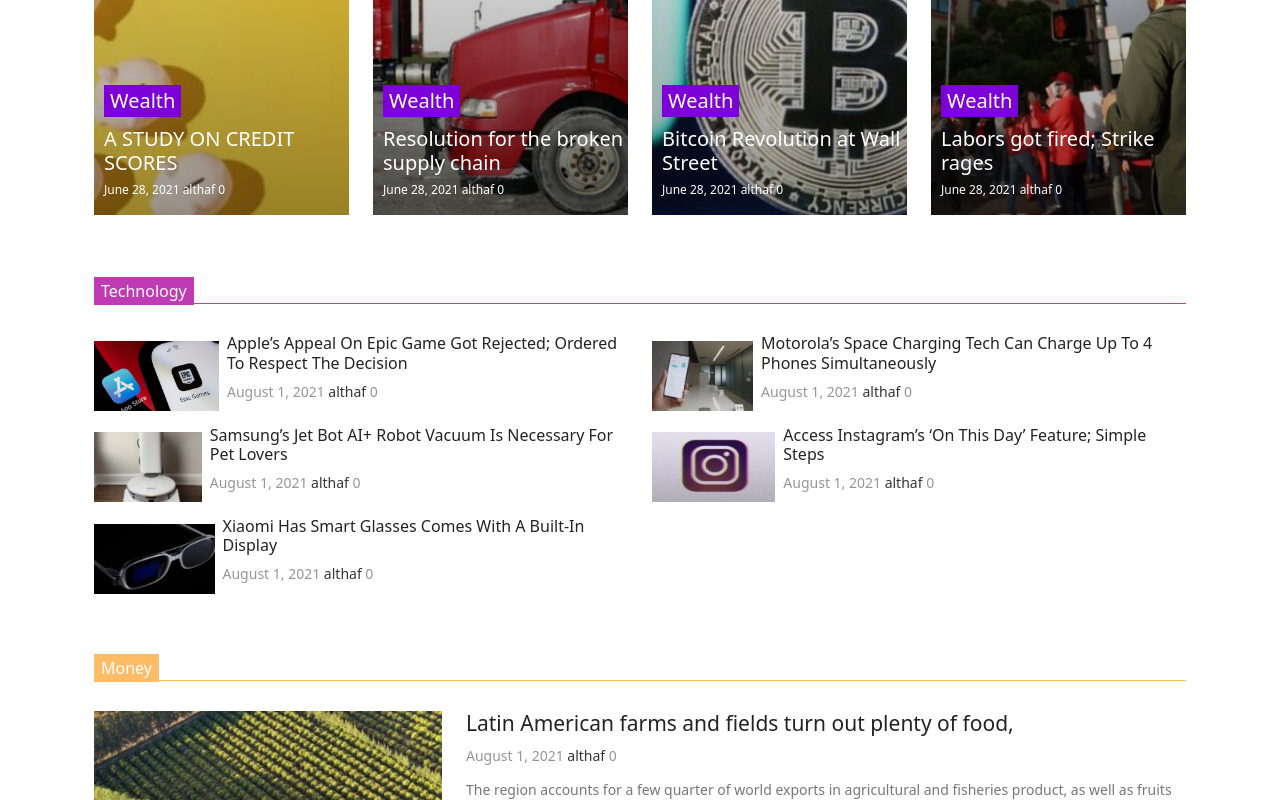
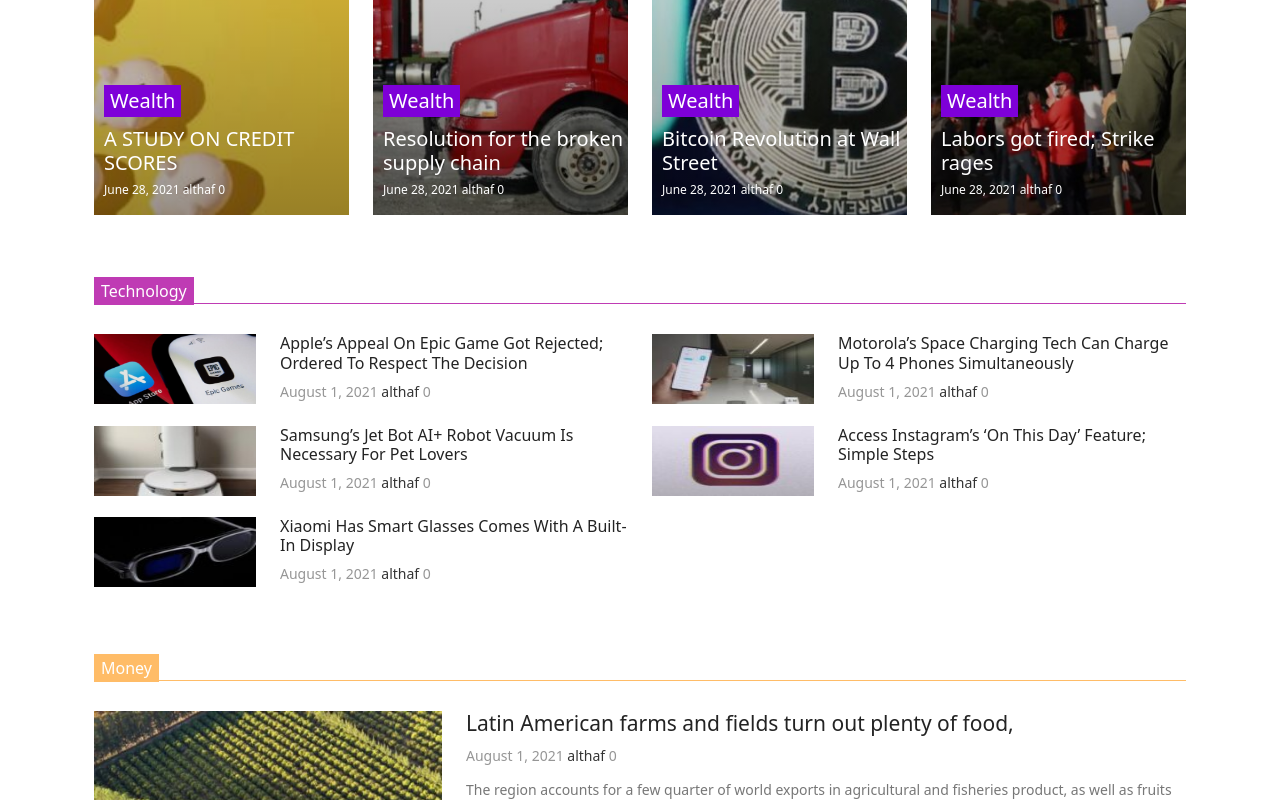
Before and after one commit to Piyushkoladiya7/thetechbuz, a React (Create React App) app: page / in a window 1280 px wide. Shown: the part 1484-2284 px from the top of the page. Built offline with nearby package versions, Linux system fonts and the light colour scheme.

Commit message:
responsive fixed

```diff
--- a/src/App.css
+++ b/src/App.css
@@ -185,6 +185,7 @@
 
 .mobility-title{
   font-size: 22px;
+  color: #232323;
 }
 
 .date_althaf p{
@@ -204,7 +205,7 @@
 .side-menu{
   /* height: 73px; */
   display: flex;
-  align-items: center;
+  /* align-items: center; */
   overflow: hidden;
 }
 
--- a/src/Responsive.css
+++ b/src/Responsive.css
@@ -14,6 +14,10 @@
     .money-text-component{
         margin-top: 10px;
     }
+    .detail-header{
+        font-size: 24px;
+    }
+
 
 }
 
@@ -35,5 +39,8 @@
     .date_althaf p{
         font-size: 12px;
     }
+    .detail-header{
+        font-size: 20px;
+    }
 
 }
--- a/src/pages/details/BestAffordableCars.js
+++ b/src/pages/details/BestAffordableCars.js
@@ -18,11 +18,11 @@
                                 <p>Known for his or her high-end luxury vehicles and setting new market trends with their innovative technology, Mercedes-Benz is going no inebriated right-side-out with its futurist AVTR thought automobile. additionally to the breathless style, the German car manufacturer is decided to introduce humans to the wild thought of thought-driven vehicles. And at the recent IAA 2021 show in metropolis, Mercedes-Benz unconcealed its BCI technology automobile version that sent a wave of feeling across the complete tech-driven automotive world.</p>
                                 <br />
                                 <p>2021 Hyundai Elantra</p>
-                                <img src="./assets/image/bestaffordablecars_detail_img.jfif" alt="" />
+                                <img src="./assets/image/bestaffordablecars_detail_img.jfif" alt="" width="100%"/>
                                 <p>While the absolutely practical electrical AVTR models conferred by the German manufacturing business left everybody surprised, the mind-controlled version of the futurist vehicle is presently in development and testing stage. what is more, Mercedes-Benz conjointly declared that successive ‘thought driven’ iteration of AVTR can accompany associate degree engine power of quite 350kW, and can be put in with battery (made from graphene-based technology) of nearly 110kWhr, that may be absolutely charged inside quarter-hour.</p>
                                 <br />
                                 <p>2021 Toyota Camry</p>
-                                <img src="./assets/image/toyota-car.jfif" alt="" />
+                                <img src="./assets/image/toyota-car.jfif" alt="" width="100%" />
                             </div>
                         </div>
                         <div className='detail-form mt-5'>
--- a/src/pages/details/Mobility.js
+++ b/src/pages/details/Mobility.js
@@ -19,7 +19,7 @@
                                 <br />
                                 <p>While the absolutely practical electrical AVTR models conferred by the German manufacturing business left everybody surprised, the mind-controlled version of the futurist vehicle is presently in development and testing stage. what is more, Mercedes-Benz conjointly declared that successive ‘thought driven’ iteration of AVTR can accompany associate degree engine power of quite 350kW, and can be put in with battery (made from graphene-based technology) of nearly 110kWhr, that may be absolutely charged inside quarter-hour.</p>
                                 <br/>
-                                <img src="./assets/image/mobilety-detail-img.jfif" alt="" />
+                                <img src="./assets/image/mobilety-detail-img.jfif" alt="" width="100%"/>
                             </div>
                         </div>
                         <div className='detail-form mt-5'>
--- a/src/pages/home/Home.js
+++ b/src/pages/home/Home.js
@@ -1,5 +1,5 @@
 import React from 'react'
-import { Col, Container,Row } from 'react-bootstrap';
+import { Col, Container, Row } from 'react-bootstrap';
 import { Link } from 'react-router-dom';
 
 const Home = () => {
@@ -63,10 +63,14 @@
                         <div className='tab_mobility'>
                             <Row>
                                 <Col lg={6}>
+                                    <Link to="/mobility" className='text-decoration-none'>
                                         <div className='grid-Tech grid-mobility'>
-                                        {/* <button className='mobility-btn'>Mobility</button> */}
+                                            <button className='mobility-btn mb-0' style={{ position: "absolute", left: "0px", bottom: "0px" }}>Mobility</button>
                                         </div>
+                                    </Link>
+                                    <Link to="/mobility" className='text-decoration-none'>
                                         <h2 className='mobility-title'>Mercedes-Benz Inspired By ‘Avatar’</h2>
+                                    </Link>
                                     <div className='d-flex date_althaf'>
                                         <p>August 1, 2021 <span>althaf</span> 0 </p>
                                     </div>
@@ -127,10 +131,10 @@
                             <div className='gap-2 mb-2'>
                                 <Link to="/tech" className='text-decoration-none'>
                                     <Row >
-                                        <Col lg={4}>
+                                        <Col xl={4} lg={2} md={2} sm={3} xs={5}>
                                             <img src="./assets/image/details-img.jfif" width="100%" height="70px" alt="" />
                                         </Col>
-                                        <Col lg={8}>
+                                        <Col xl={8} lg={10} md={10} sm={9} xs={7}>
                                             <div className='side-menu-text'>
                                                 <h3>Apple’s Appeal On Epic Game Got Rejected; Ordered To Respect The Decision</h3>
                                                 <div className='d-flex date_althaf'>
@@ -144,10 +148,10 @@
                             <div className='gap-2 mb-2'>
                                 <Link to="/science" className='text-decoration-none'>
                                     <Row >
-                                        <Col lg={4}>
+                                        <Col xl={4} lg={2} md={2} sm={3} xs={5}>
                                             <img src="./assets/image/download.jfif" width="100%" height="70px" alt="" />
                                         </Col>
-                                        <Col lg={8}>
+                                        <Col xl={8} lg={10} md={10} sm={9} xs={7}>
                                             <div className='side-menu-text'>
                                                 <h3>Latin American farms and fields turn out plenty of food,</h3>
                                                 <div className='d-flex date_althaf'>
@@ -161,10 +165,10 @@
                             <div className='gap-2 mb-2'>
                                 <Link to="/mobility" className='text-decoration-none'>
                                     <Row >
-                                        <Col lg={4}>
+                                        <Col xl={4} lg={2} md={2} sm={3} xs={5}>
                                             <img src="./assets/image/grid_img_3.jfif" width="100%" height="70px" alt="" />
                                         </Col>
-                                        <Col lg={8}>
+                                        <Col xl={8} lg={10} md={10} sm={9} xs={7}>
                                             <div className='side-menu-text'>
                                                 <h3>Mercedes-Benz Inspired By ‘Avatar’</h3>
                                                 <div className='d-flex date_althaf'>
@@ -178,10 +182,10 @@
                             <div className='gap-2 mb-2'>
                                 <Link to="/wealth" className='text-decoration-none'>
                                     <Row >
-                                        <Col lg={4}>
+                                        <Col xl={4} lg={2} md={2} sm={3} xs={5}>
                                             <img src="./assets/image/grid_img_4.jfif" width="100%" height="70px" alt="" />
                                         </Col>
-                                        <Col lg={8}>
+                                        <Col xl={8} lg={10} md={10} sm={9} xs={7}>
                                             <div className='side-menu-text'>
                                                 <h3>A STUDY ON CREDIT SCORES</h3>
                                                 <div className='d-flex date_althaf'>
@@ -195,10 +199,10 @@
                             <div className='gap-2 mb-2'>
                                 <Link to="/bestaffordablecars" className='text-decoration-none'>
                                     <Row >
-                                        <Col lg={4}>
+                                        <Col xl={4} lg={2} md={2} sm={3} xs={5}>
                                             <img src="./assets/image/side-menu-car.jfif" width="100%" height="70px" alt="" />
                                         </Col>
-                                        <Col lg={8}>
+                                        <Col xl={8} lg={10} md={10} sm={9} xs={7}>
                                             <div className='side-menu-text'>
                                                 <h3>Best Affordable Cars 2021</h3>
                                                 <div className='d-flex date_althaf'>
@@ -279,63 +283,93 @@
                 <div className='tab_technology'>
                     <Row>
                         <Col lg={6}>
+                            <div className='gap-2 mb-2'>
                                 <Link to="/tech" className='text-decoration-none'>
-                                <div className='side-menu gap-2 mb-2'>
-                                    <img src="./assets/image/details-img.jfif" alt="" width="125px" height="70px" />
+                                    <Row >
+                                        <Col xl={4} lg={2} md={2} sm={3} xs={5}>
+                                            <img src="./assets/image/details-img.jfif" alt="" width="100%" height="70px" />
+                                        </Col>
+                                        <Col xl={8} lg={10} md={10} sm={9} xs={7}>
                                             <div className='side-menu-text'>
                                                 <h3>Apple’s Appeal On Epic Game Got Rejected; Ordered To Respect The Decision</h3>
                                                 <div className='d-flex date_althaf'>
                                                     <p>August 1, 2021 <span>althaf</span> 0 </p>
                                                 </div>
                                             </div>
+                                        </Col>
+                                    </Row>
+                                </Link>
                             </div>
-                            </Link>
+                            <div className='gap-2 mb-2'>
                                 <Link to="/samsung-jet" className='text-decoration-none'>
-                                <div className='side-menu gap-2 mb-2'>
-                                    <img src="./assets/image/Samsung-Jet.jfif" alt="" width="125px" height="70px" />
+                                    <Row >
+                                        <Col xl={4} lg={2} md={2} sm={3} xs={5}>
+                                            <img src="./assets/image/Samsung-Jet.jfif" alt="" width="100%" height="70px" />
+                                        </Col>
+                                        <Col xl={8} lg={10} md={10} sm={9} xs={7}>
                                             <div className='side-menu-text'>
                                                 <h3>Samsung’s Jet Bot AI+ Robot Vacuum Is Necessary For Pet Lovers</h3>
                                                 <div className='d-flex date_althaf'>
                                                     <p>August 1, 2021 <span>althaf</span> 0 </p>
                                                 </div>
                                             </div>
+                                        </Col>
+                                    </Row>
+                                </Link>
                             </div>
-                            </Link>
+                            <div className='gap-2 mb-2'>
                                 <Link to="/xiaomi" className='text-decoration-none'>
-                                <div className='side-menu gap-2 mb-2'>
-                                    <img src="./assets/image/Xiaomi.jfif" alt="" width="125px" height="70px" />
+                                    <Row >
+                                        <Col xl={4} lg={2} md={2} sm={3} xs={5}>
+                                            <img src="./assets/image/Xiaomi.jfif" alt="" width="100%" height="70px" />
+                                        </Col>
+                                        <Col xl={8} lg={10} md={10} sm={9} xs={7}>
                                             <div className='side-menu-text'>
                                                 <h3>Xiaomi Has Smart Glasses Comes With A Built-In Display</h3>
                                                 <div className='d-flex date_althaf'>
                                                     <p>August 1, 2021 <span>althaf</span> 0 </p>
                                                 </div>
                                             </div>
+                                        </Col>
+                                    </Row>
+                                </Link>
                             </div>
-                            </Link>
                         </Col>
                         <Col lg={6}>
+                            <div className='gap-2 mb-2'>
                                 <Link to="/motorola" className='text-decoration-none'>
-                                <div className='side-menu gap-2 mb-2'>
-                                    <img src="./assets/image/Motorola-Space.jfif" alt="" width="125px" height="70px" />
+                                    <Row >
+                                        <Col xl={4} lg={2} md={2} sm={3} xs={5}>
+                                            <img src="./assets/image/Motorola-Space.jfif" alt="" width="100%" height="70px" />
+                                        </Col>
+                                        <Col xl={8} lg={10} md={10} sm={9} xs={7}>
                                             <div className='side-menu-text'>
                                                 <h3>Motorola’s Space Charging Tech Can Charge Up To 4 Phones Simultaneously</h3>
                                                 <div className='d-flex date_althaf'>
                                                     <p>August 1, 2021 <span>althaf</span> 0 </p>
                                                 </div>
                                             </div>
+                                        </Col>
+                                    </Row>
+                                </Link>
                             </div>
-                            </Link>
+                            <div className='gap-2 mb-2'>
                                 <Link to="/access-instagram" className='text-decoration-none'>
-                                <div className='side-menu gap-2 mb-2'>
-                                    <img src="./assets/image/Instagram-Access.jfif" alt="" width="125px" height="70px" />
+                                    <Row >
+                                        <Col xl={4} lg={2} md={2} sm={3} xs={5}>
+                                            <img src="./assets/image/Instagram-Access.jfif" alt="" width="100%" height="70px" />
+                                        </Col>
+                                        <Col xl={8} lg={10} md={10} sm={9} xs={7}>
                                             <div className='side-menu-text'>
                                                 <h3>Access Instagram’s ‘On This Day’ Feature; Simple Steps</h3>
                                                 <div className='d-flex date_althaf'>
                                                     <p>August 1, 2021 <span>althaf</span> 0 </p>
                                                 </div>
                                             </div>
+                                        </Col>
+                                    </Row>
+                                </Link>
                             </div>
-                            </Link>
                         </Col>
                     </Row>
                 </div>
@@ -417,7 +451,7 @@
                     </Row>
                 </div>
             </div>
-        </Container>
+        </Container >
     )
 }
 
```
Also changed, not shown: 2 other files (tests, documents, lock files or other folders). Lines whose indentation alone changed are shown as unchanged.
